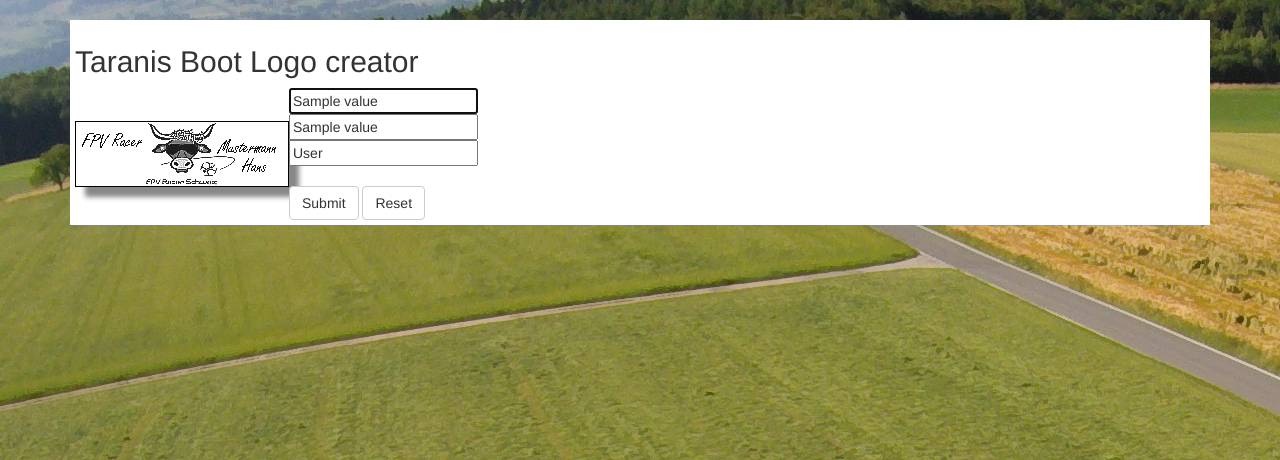
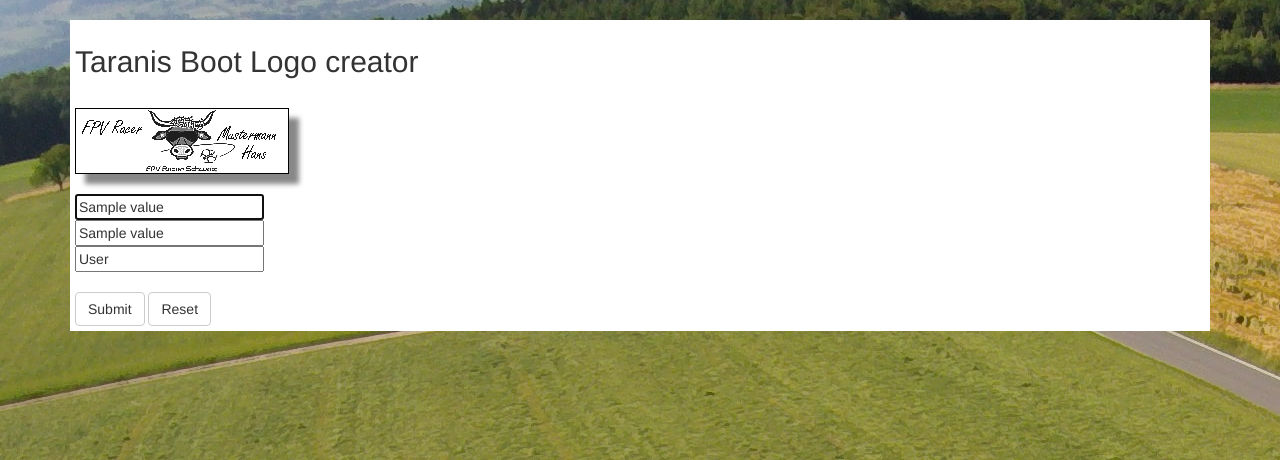
Before and after one commit to oxivanisher/PyTaranisLogo, a Flask app: template pytaranislogo/templates/index.html in a window 1280 px wide. Shown: the part 52-512 px from the top of the page. Run offline with Flask 2, Linux system fonts and the light colour scheme; the template is opened without the code that fills it: most values are stand-ins (such as "Sample title", 1, 10 or a date in 2020); parts of the project's set-up code (start-up, migrations or seed data) failed here and were passed over; some libraries are stand-ins or nearby versions.

Commit message:
html cleanup

```diff
--- a/pytaranislogo/templates/index.html
+++ b/pytaranislogo/templates/index.html
@@ -1,22 +1,17 @@
 {%- extends "base.html" -%}
 {%- block title %}Index{% endblock -%}
 {%- block content -%}
-<div class="content_block"><form action="{{ url_for('image_render') }}" id="render" method="post" autocomplete="on">
+<div class="content_block">
+	<form action="{{ url_for('image_render') }}" id="render" method="post" autocomplete="on">
 	<h2>Taranis Boot Logo creator</h2>
-		<table>
-			<tr>
-				<td>
-					<img src="{{ url_for('static', filename='img/example.png') }}" style="border:1px solid #000000; box-shadow: 10px 10px 5px #888888;">
-				</td>
-				<td>
+	<br />
+	<img src="{{ url_for('static', filename='img/example.png') }}" style="border:1px solid #000000; box-shadow: 10px 10px 5px #888888;"><br />
+	<br />
 	<dl>
 		<dd><input type="text" name="title" class="backend" value="{{ values.title }}" autofocus="autofocus">
 		<dd><input type="text" name="prename" class="backend" value="{{ values.prename }}">
 		<dd><input type="text" name="surname" class="backend" value="{{ values.surname }}">
 	</dl>
 	<button class="btn btn-default" type="submit">Submit</button> <button class="btn btn-default" type="reset">Reset</button>
-				</td>
-			</tr>
-		</table>
-</form></dev>
+	</form>
 </div>{% endblock %}
```
Lines whose indentation alone changed are shown as unchanged.
